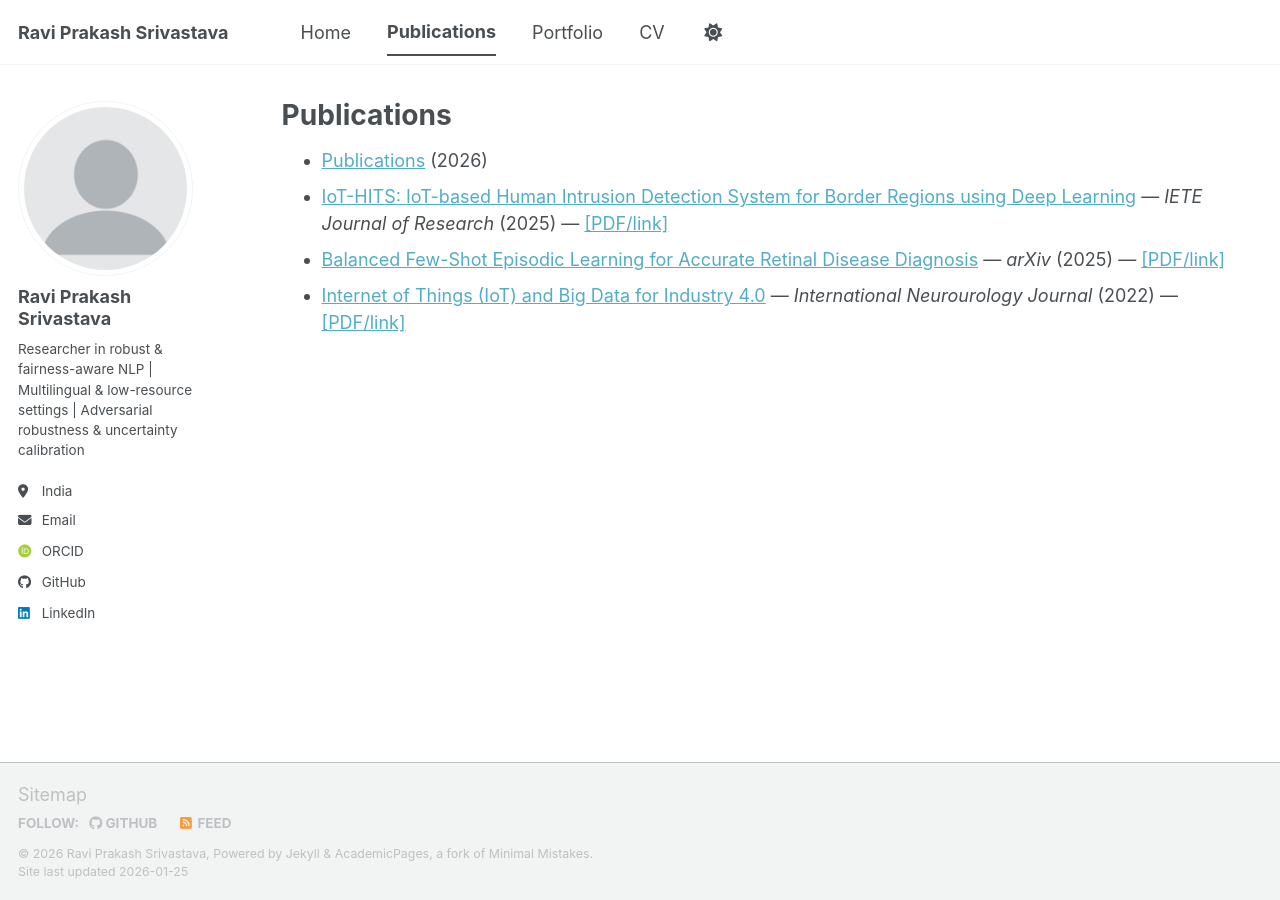
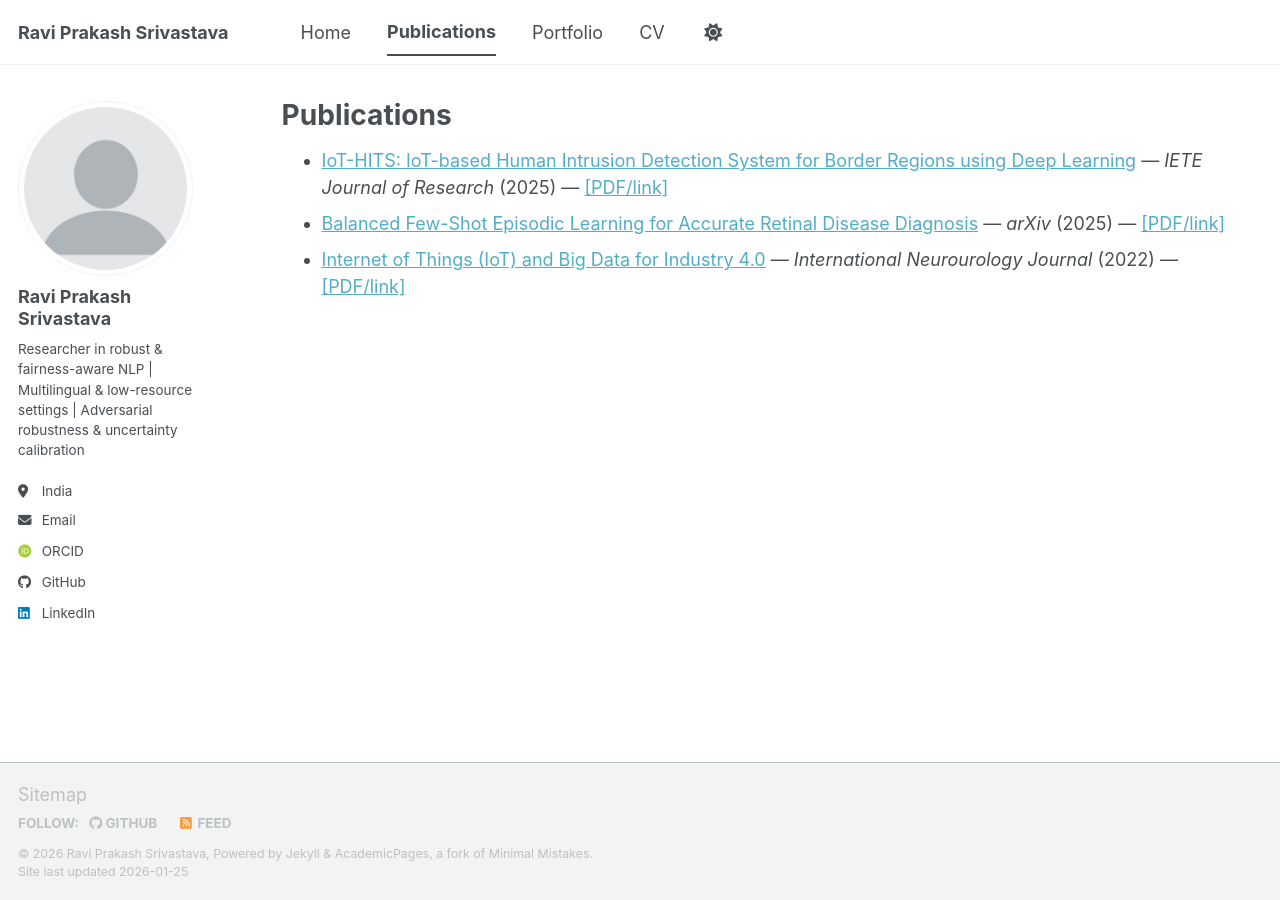
Before and after one commit to t36512401-hue/t36512401-hue.github.io, a Jekyll site: the page built from _publications/publications.md, in a window 1280 px wide. Built offline with Jekyll 4.4.1, drawn with Linux system fonts in a browser that asks for light colours; some web fonts are replaced; a script bundle is joined from its source files by our own code; library files that are not in the unit come from our copies.

Commit message:
Update publications.md

```diff
--- a/_publications/publications.md
+++ b/_publications/publications.md
@@ -8,11 +8,13 @@ author_profile: true
 
 <ul>
 {% for post in site.publications reversed %}
+  {% if post.permalink != "/publications/" %}
   <li>
     <a href="{{ post.url | relative_url }}">{{ post.title }}</a>
     {% if post.venue %} — <em>{{ post.venue }}</em>{% endif %}
     {% if post.date %} ({{ post.date | date: "%Y" }}){% endif %}
     {% if post.paperurl %} — <a href="{{ post.paperurl }}" target="_blank">[PDF/link]</a>{% endif %}
   </li>
+  {% endif %}
 {% endfor %}
 </ul>
```
